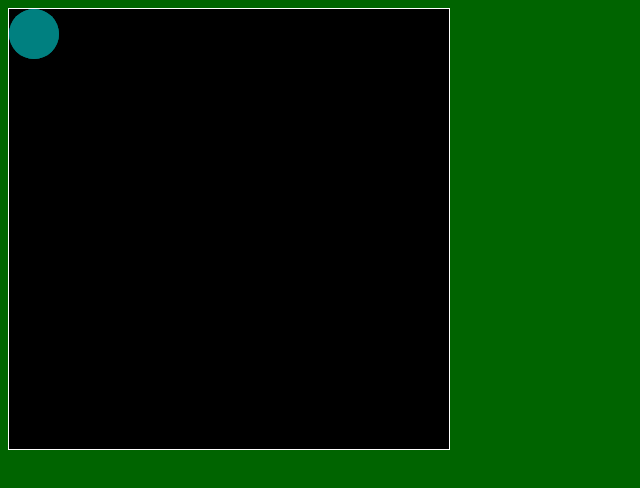
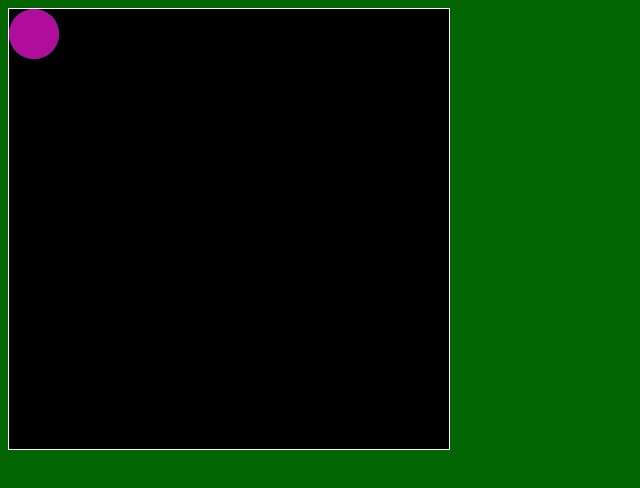
Before and after one commit to misaeloporto/misaeloportoASD.github.io, a plain HTML site: page asd-projects/walker/index.html in a window 1280 px wide. Shown: the whole page, without its empty margins (0-640 px from the left). Drawn offline with Linux system fonts and the light colour scheme.

Commit message:
corrected walker finished

```diff
--- a/asd-projects/walker/index.css
+++ b/asd-projects/walker/index.css
@@ -23,7 +23,7 @@ body {
 }
 
 #walker2 {
-  background-color: teal;
+  background-color: rgb(175, 13, 154);
   width: 50px;
   height: 50px;
   border-radius: 50px;
--- a/asd-projects/walker/index.js
+++ b/asd-projects/walker/index.js
@@ -13,19 +13,21 @@ function runProgram(){
 
   const BOARD_WIDTH = $("#board").width();
   const BOARD_HEIGHT = $("#board").height();
-  const WALKER_WIDTH = $("#board").width();
-  const WALKER_HEIGHT = $("#board").height();
+  const WALKER_WIDTH = $("#walker").width();
+  const WALKER_HEIGHT = $("#walker").height();
 
   const KEY ={
     LEFT:37,
-    RIGHT:38,
-    UP:39,
+    RIGHT:39,
+    UP:38,
     DOWN:40,
 
     A: 65,
     W:87,
     D:68,
     S:83,
+
+    C:67,
   }
 
 
```
